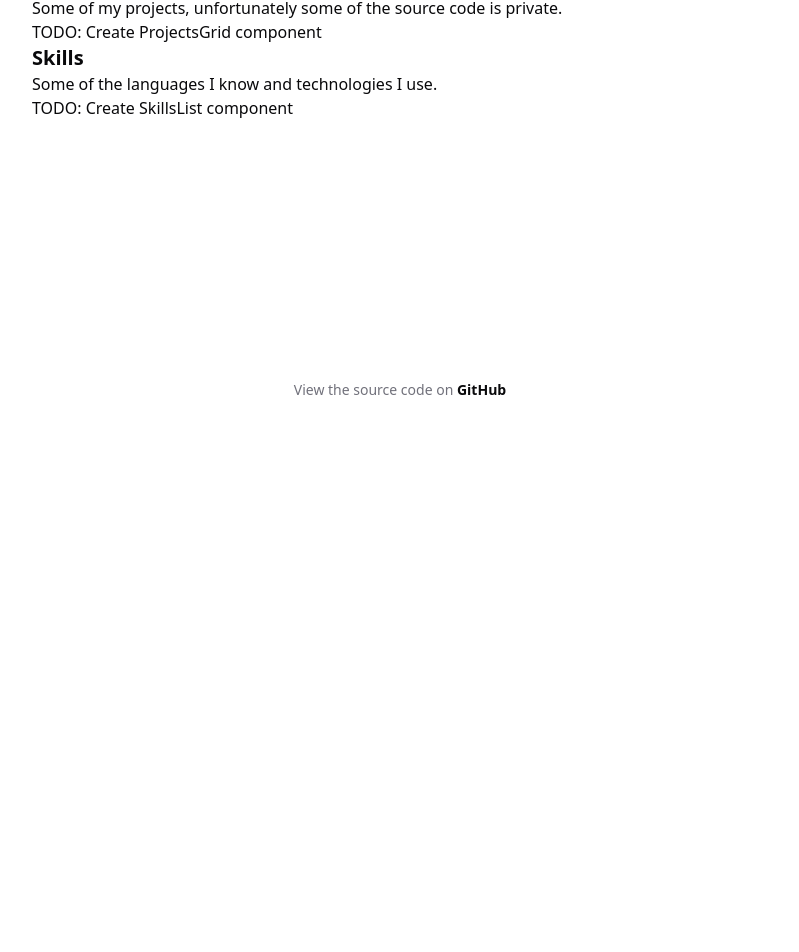
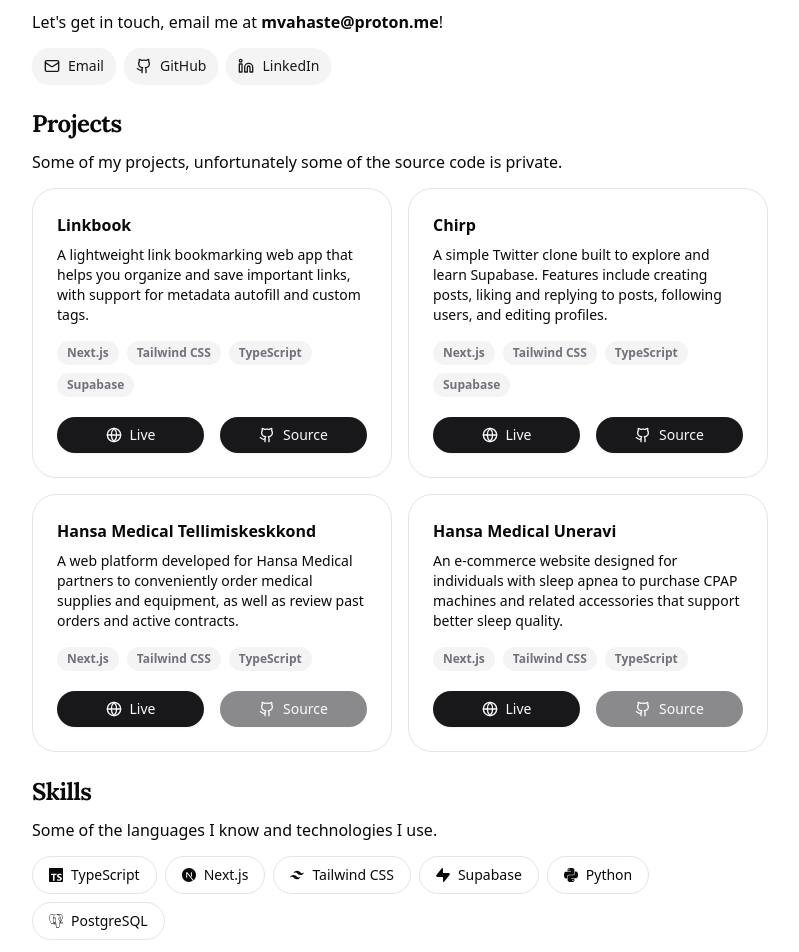
Before and after one commit to mvahaste/www, a Next.js app: page / in a window 1280 px wide. Shown: the part 384-1336 px from the top of the page, without its empty margins (240-1039 px from the left). Before the commit the page ends 800 px from the top, so only its background shows below. Built offline with nearby package versions, Linux system fonts and the light colour scheme.

Commit message:
MDX equivalent

```diff
--- a/app/page.tsx
+++ b/app/page.tsx
@@ -2,22 +2,18 @@ import { MDXRemote } from "next-mdx-remote/rsc";
 import * as motion from "motion/react-client";
 import fs from "fs";
 import WaveEmoji from "@/components/wave-emoji";
+import { Lora } from "next/font/google";
+import Socials from "@/components/socials";
+import ProjectsGrid from "@/components/projects-grid";
+import SkillsList from "@/components/skills-list";
 
-function SocialLinks() {
-  return <p>TODO: Create SocialLinks component</p>;
-}
-
-function ProjectsGrid() {
-  return <p>TODO: Create ProjectsGrid component</p>;
-}
-
-function SkillsList() {
-  return <p>TODO: Create SkillsList component</p>;
-}
+const lora = Lora({
+  weight: "variable",
+});
 
 const components = {
   WaveEmoji,
-  SocialLinks,
+  Socials,
   ProjectsGrid,
   SkillsList,
   h2: (props: any) => {
@@ -27,7 +23,7 @@ const components = {
         whileInView={{ opacity: 1, y: 0 }}
         transition={{ duration: 0.5, ease: "easeInOut" }}
         viewport={{ once: true }}
-        className="text-xl font-bold"
+        className={`${lora.className} mt-6 scroll-m-20 pb-2 text-2xl font-bold tracking-tight first:mt-0`}
       >
         {props.children}
       </motion.h2>
@@ -40,18 +36,22 @@ const components = {
         whileInView={{ opacity: 1, y: 0 }}
         transition={{ duration: 0.5, ease: "easeInOut" }}
         viewport={{ once: true }}
+        className="mb-3 leading-7 last:mb-0"
       >
         {props.children}
       </motion.p>
     );
   },
+  strong: (props: any) => (
+    <span className="font-semibold">{props.children}</span>
+  ),
 };
 
 export default async function HomePage() {
   const source = fs.readFileSync("data/content.md", "utf8");
 
   return (
-    <div className="wrapper">
+    <div>
       <MDXRemote source={source} components={components} />
     </div>
   );
--- /dev/null
+++ b/components/projects-grid.tsx
@@ -0,0 +1,19 @@
+import { Project, projects } from "@/data/data";
+import * as motion from "motion/react-client";
+import ProjectCard from "./project-card";
+
+export default function ProjectsGrid() {
+  return (
+    <motion.div
+      initial={{ opacity: 0, y: 5 }}
+      whileInView={{ opacity: 1, y: 0 }}
+      transition={{ duration: 0.5, ease: "easeInOut" }}
+      viewport={{ once: true }}
+      className="mt-2 grid grid-cols-1 gap-4 sm:grid-cols-2"
+    >
+      {projects.map((project: Project) => (
+        <ProjectCard key={project.id} project={project} />
+      ))}
+    </motion.div>
+  );
+}
--- /dev/null
+++ b/components/skills-list.tsx
@@ -0,0 +1,35 @@
+import { Skill, skills } from "@/data/data";
+import * as motion from "motion/react-client";
+
+export default function SkillsList() {
+  return (
+    <motion.div
+      initial="hidden"
+      whileInView="visible"
+      viewport={{ once: true }}
+      className="mt-2 flex flex-wrap gap-2"
+      variants={{
+        visible: { transition: { staggerChildren: 0.05 } },
+      }}
+    >
+      {skills.map((skill: Skill) => {
+        const Icon = skill.icon;
+
+        return (
+          <motion.span
+            key={skill.id}
+            variants={{
+              hidden: { opacity: 0, y: 5 },
+              visible: { opacity: 1, y: 0 },
+            }}
+            transition={{ duration: 0.5, ease: "easeInOut" }}
+            className="bg-card flex flex-row items-center gap-2 rounded-full border px-4 py-2 text-sm font-medium"
+          >
+            <Icon />
+            {skill.name}
+          </motion.span>
+        );
+      })}
+    </motion.div>
+  );
+}
--- /dev/null
+++ b/components/socials.tsx
@@ -0,0 +1,38 @@
+import { Social, socials } from "@/data/data";
+import * as motion from "motion/react-client";
+import EmailButton from "./email-button";
+import { Button } from "./ui/button";
+
+export default function Socials() {
+  return (
+    <motion.div
+      initial={{ opacity: 0, y: 5 }}
+      whileInView={{ opacity: 1, y: 0 }}
+      transition={{ duration: 0.5, ease: "easeInOut" }}
+      viewport={{ once: true }}
+      className="mt-2 flex flex-wrap gap-2"
+    >
+      {socials.map((social: Social) => {
+        if (social.name === "Email") {
+          return <EmailButton key={social.id} email={social.url} />;
+        }
+
+        const Icon = social.icon;
+
+        return (
+          <Button key={social.id} asChild variant="secondary">
+            <a
+              className="flex items-center gap-2"
+              href={social.url}
+              target="_blank"
+              rel="noopener noreferrer"
+            >
+              <Icon />
+              {social.name}
+            </a>
+          </Button>
+        );
+      })}
+    </motion.div>
+  );
+}
--- a/components/wave-emoji.tsx
+++ b/components/wave-emoji.tsx
@@ -10,7 +10,7 @@ export default function WaveEmoji() {
         duration: 1.5,
         ease: "easeInOut",
       }}
-      className="inline-block origin-[70%_70%]"
+      className="mx-1 inline-block origin-[70%_70%]"
     >
       👋
     </motion.span>
--- a/data/content.md
+++ b/data/content.md
@@ -1,6 +1,6 @@
 ## Hi, I'm Mikk <WaveEmoji />
 
-I'm a **22-year-old** student at the **University of Tartu**, currently in my second year, mainly focusing on **web development**. I've always been into computers and programming—I first started messing around with Python and quickly got hooked on web development, doing both front and back-end, with a larger focus on the former.
+I'm a **22-year-old** student at the **University of Tartu**, currently in my second year, mainly focusing on **web development**. I've always been into computers and programming—I first started messing around with Python and quickly got hooked on web development, doing both **front-end** and back-end, with a larger focus on the former.
 
 Outside of coding, I enjoy playing video games—**ELDEN RING** and **Subnautica** are probably my favorites, followed by the rest of the **Souls** games. I also listen to a lot of music, hit the gym and occasionally read when I get the chance.
 
@@ -8,7 +8,7 @@ Outside of coding, I enjoy playing video games—**ELDEN RING** and **Subnautica
 
 Let's get in touch, email me at **mvahaste@proton.me**!
 
-<SocialLinks />
+<Socials />
 
 ## Projects
 
```
